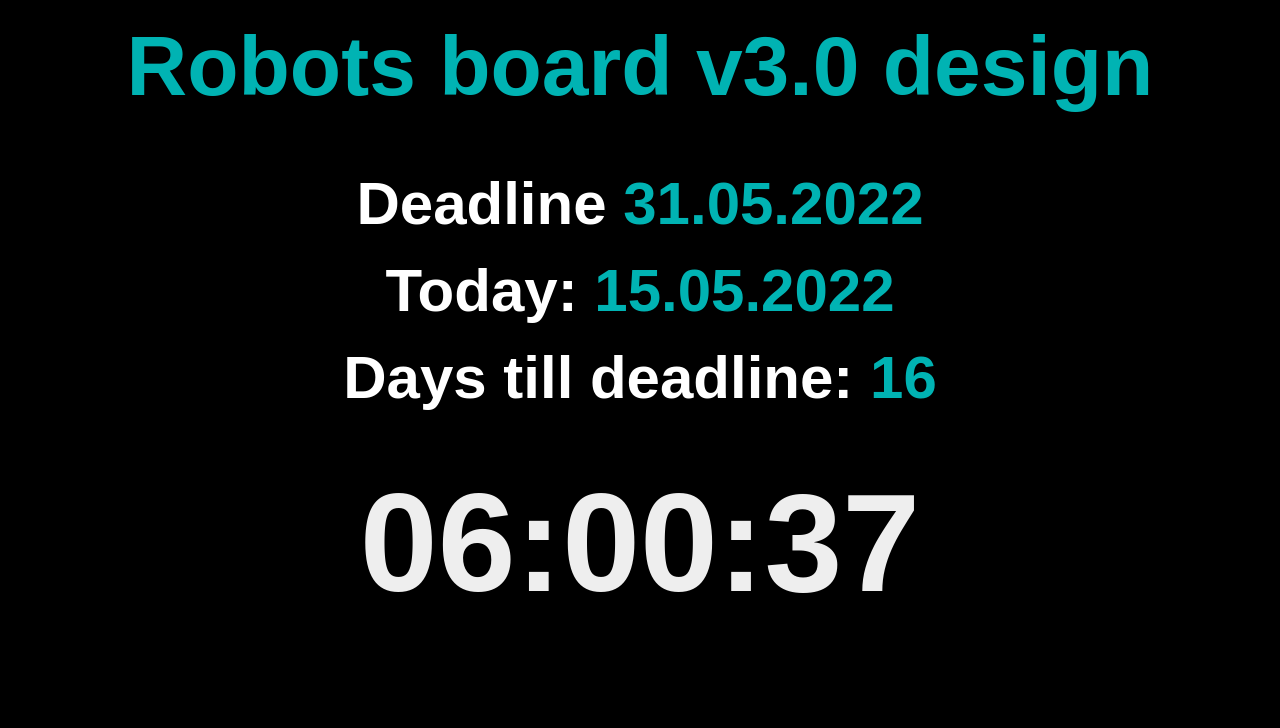
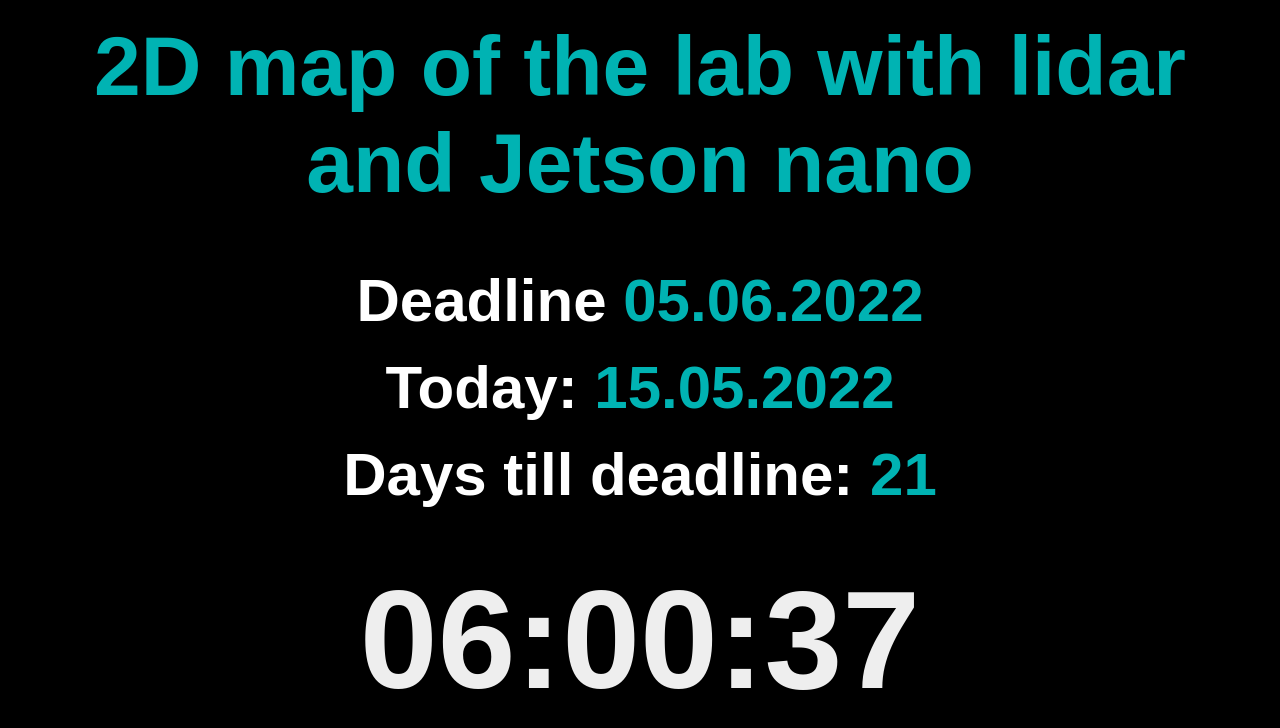
Before and after one commit to Trimple/Web-design-learning, a website: page index.html in a window 1280 px wide. Drawn offline with Linux system fonts and the light colour scheme.

Commit message:
Changed the task to 2D map

```diff
--- a/index.html
+++ b/index.html
@@ -30,7 +30,7 @@
             }
 
             function myFunction() {
-                let deadlineDate = "2022-05-31T12:00:00"
+                let deadlineDate = "2022-06-05T12:00:00"
 
                 let testDate = new Date(deadlineDate);
                 let currentDate = new Date();
@@ -62,7 +62,7 @@
 
         </script></head>
         <body onload="myFunction()">
-            <div class="additional_text"> <span style="color:cyan; opacity: 70%; font-size: 1.4em;">Robots board v3.0 design</span></div><br>
+            <div class="additional_text"> <span style="color:cyan; opacity: 70%; font-size: 1.4em;">2D map of the lab with lidar and Jetson nano</span></div><br>
             <div class="additional_text"><span id="deadlineText"></span> <span id="deadlineDate"
                     style="color:cyan; opacity: 70%;"></span>
             </div>
```
